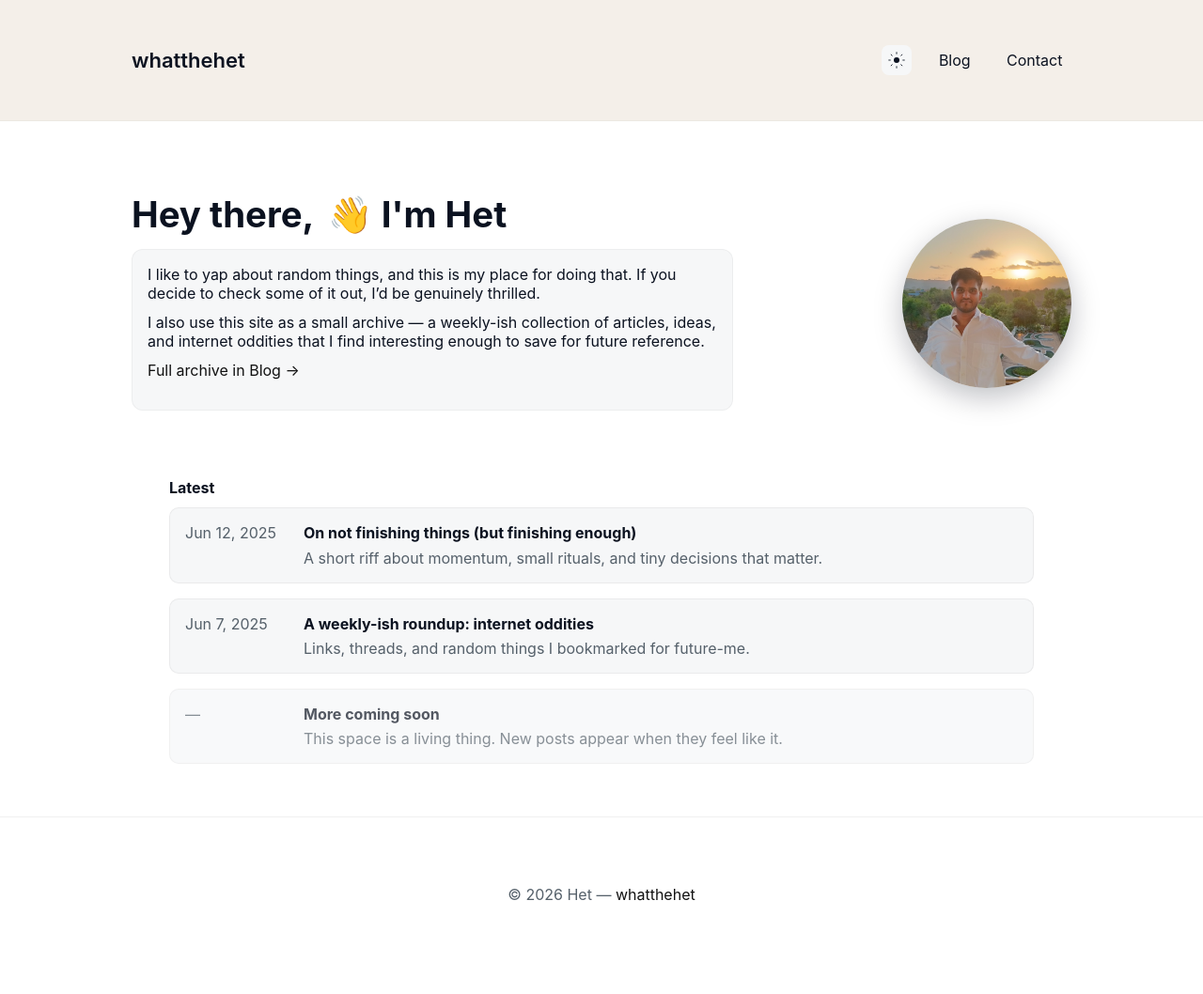
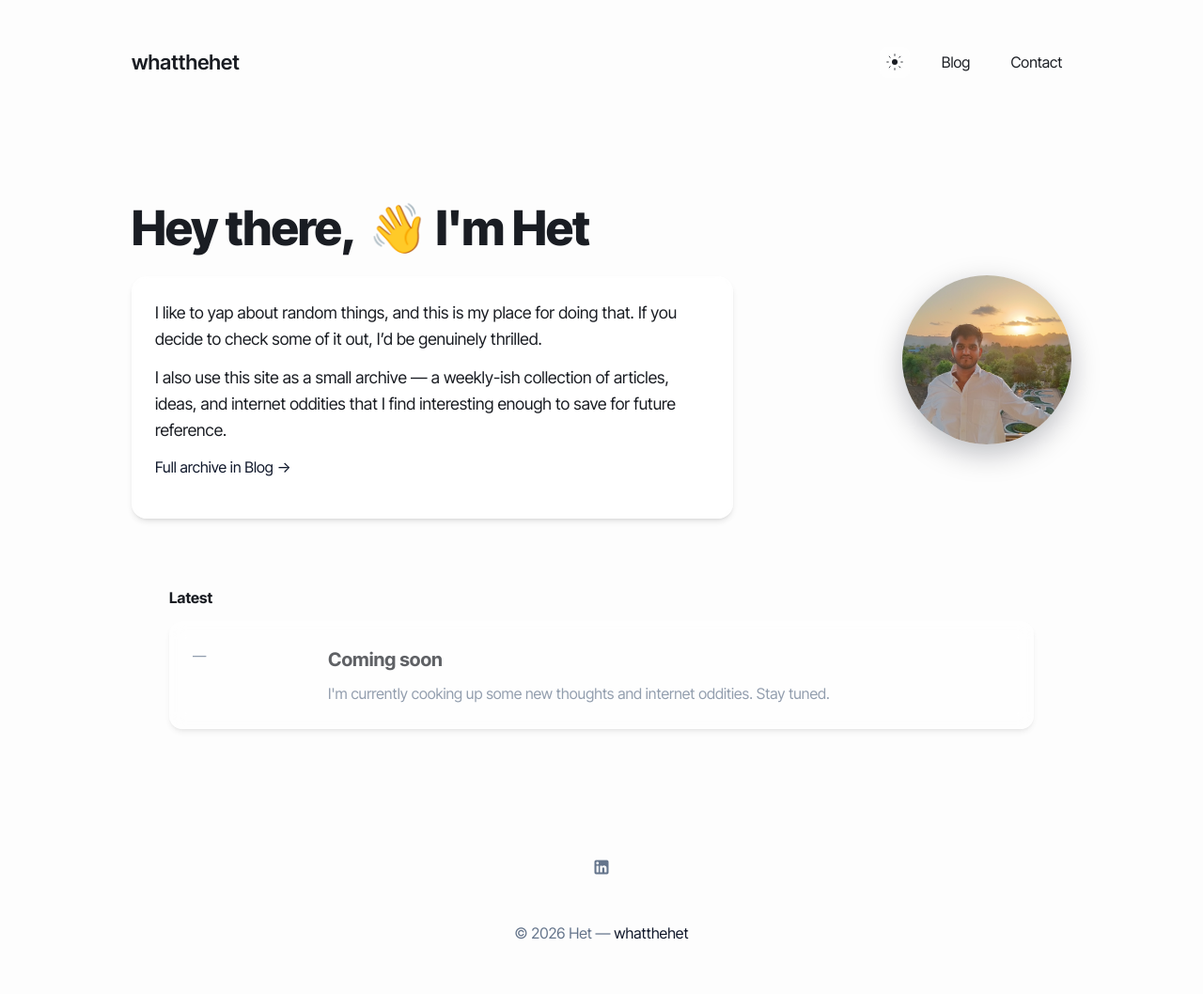
Before and after one commit to Het0923/whatthehet, a plain HTML site: page index.html in a window 1280 px wide. Shown: the whole page at 94% size. Before the commit the page ends 1034 px from the top, so only its background shows below. Drawn offline with Linux system fonts and the light colour scheme.

Commit message:
Enhance design with premium typography, glassmorphism, and LinkedIn integration

```diff
--- a/index.html
+++ b/index.html
@@ -8,6 +8,12 @@
   <meta name="description"
     content="Personal website of Het. Notes, essays, and a weekly roundup of internet oddities." />
   <link rel="stylesheet" href="/style.css" />
+  <link rel="icon" type="image/png" href="/favicon.png" />
+  <link rel="preconnect" href="https://fonts.googleapis.com">
+  <link rel="preconnect" href="https://fonts.gstatic.com" crossorigin>
+  <link
+    href="https://fonts.googleapis.com/css2?family=Inter+Tight:ital,wght@0,100..900;1,100..900&family=Outfit:wght@100..900&display=swap"
+    rel="stylesheet">
 </head>
 
 <body>
@@ -64,25 +70,11 @@
     <section class="posts container">
       <h2 class="section-title">Latest</h2>
       <ol class="post-list">
-        <li class="post">
-          <time class="post-date">Jun 12, 2025</time>
-          <div class="post-body">
-            <a class="post-title" href="#">On not finishing things (but finishing enough)</a>
-            <p class="post-excerpt">A short riff about momentum, small rituals, and tiny decisions that matter.</p>
-          </div>
-        </li>
-        <li class="post">
-          <time class="post-date">Jun 7, 2025</time>
-          <div class="post-body">
-            <a class="post-title" href="#">A weekly-ish roundup: internet oddities</a>
-            <p class="post-excerpt">Links, threads, and random things I bookmarked for future-me.</p>
-          </div>
-        </li>
         <li class="post dim">
           <time class="post-date">—</time>
           <div class="post-body">
-            <span class="post-title">More coming soon</span>
-            <p class="post-excerpt">This space is a living thing. New posts appear when they feel like it.</p>
+            <span class="post-title">Coming soon</span>
+            <p class="post-excerpt">I'm currently cooking up some new thoughts and internet oddities. Stay tuned.</p>
           </div>
         </li>
       </ol>
@@ -91,7 +83,16 @@
   </main>
 
   <footer class="footer">
-    <div class="container">
+    <div class="container footer-content">
+      <div class="social-links">
+        <a href="https://www.linkedin.com/in/het-desai-352110228/" target="_blank" rel="noopener" class="social-icon"
+          aria-label="LinkedIn">
+          <svg xmlns="http://www.w3.org/2000/svg" viewBox="0 0 24 24" fill="currentColor">
+            <path
+              d="M19 3a2 2 0 0 1 2 2v14a2 2 0 0 1-2 2H5a2 2 0 0 1-2-2V5a2 2 0 0 1 2-2h14m-.5 15.5v-5.3a3.26 3.26 0 0 0-3.26-3.26c-.85 0-1.84.52-2.32 1.3v-1.11h-2.79v8.37h2.79v-4.93c0-.77.62-1.4 1.39-1.4a1.4 1.4 0 0 1 1.4 1.4v4.93h2.79M6.88 8.56a1.68 1.68 0 0 0 1.68-1.68c0-.93-.75-1.69-1.68-1.69a1.69 1.69 0 0 0-1.68 1.69c0 .93.76 1.68 1.68 1.68m1.39 9.94v-8.37H5.5v8.37h2.77z" />
+          </svg>
+        </a>
+      </div>
       <p>© <span id="year"></span> Het — <a href="/">whatthehet</a></p>
     </div>
   </footer>
--- a/style.css
+++ b/style.css
@@ -1,87 +1,355 @@
-
-:root{
-  --bg:#ffffff;
-  --text:#0b1220;
-  --muted:#55606a;
-  --accent:#111111;
-  --panel:#f6f7f8;
-  --ribbon:#f4efe9;
-  --maxw:1000px;
-  --controls-gap:1.2rem; /* increased spacing between controls */
-  font-family: Inter, system-ui, -apple-system, "Segoe UI", Roboto, Arial;
+:root {
+  --bg: #fdfdfd;
+  --text: #1a1d23;
+  --muted: #64748b;
+  --accent: #0f172a;
+  --panel: rgba(255, 255, 255, 0.7);
+  --ribbon: rgba(253, 253, 253, 0.8);
+  --maxw: 1000px;
+  --controls-gap: 1.5rem;
+  --shadow: 0 4px 6px -1px rgb(0 0 0 / 0.1), 0 2px 4px -2px rgb(0 0 0 / 0.1);
+  --shadow-lg: 0 10px 15px -3px rgb(0 0 0 / 0.1), 0 4px 6px -4px rgb(0 0 0 / 0.1);
+  font-family: 'Inter Tight', 'Outfit', system-ui, -apple-system, sans-serif;
+  scroll-behavior: smooth;
 }
 
 /* dark */
-[data-theme="dark"]{
-  --bg:#000000;
-  --text:#e6eef6;
-  --muted:#9aa4b2;
-  --panel:rgba(255,255,255,0.03);
-  --ribbon:#0b0b0b;
+[data-theme="dark"] {
+  --bg: #020617;
+  --text: #f8fafc;
+  --muted: #94a3b8;
+  --panel: rgba(30, 41, 59, 0.5);
+  --ribbon: rgba(2, 6, 23, 0.8);
+  --accent: #38bdf8;
+  --shadow: 0 4px 6px -1px rgb(0 0 0 / 0.5);
+  --shadow-lg: 0 10px 15px -3px rgb(0 0 0 / 0.6);
 }
 
-*{box-sizing:border-box}
-body{margin:0;background:var(--bg);color:var(--text);-webkit-font-smoothing:antialiased}
-a{color:var(--accent);text-decoration:none}
-.container{width:clamp(300px,92%,var(--maxw));margin:0 auto;padding:2rem 0}
+* {
+  box-sizing: border-box
+}
+
+body {
+  margin: 0;
+  background: var(--bg);
+  color: var(--text);
+  -webkit-font-smoothing: antialiased;
+  transition: background-color 0.4s cubic-bezier(0.4, 0, 0.2, 1), color 0.4s cubic-bezier(0.4, 0, 0.2, 1);
+  line-height: 1.6;
+}
+
+a {
+  color: var(--accent);
+  text-decoration: none;
+  transition: color 0.2s ease
+}
+
+.container {
+  width: clamp(300px, 92%, var(--maxw));
+  margin: 0 auto;
+  padding: 2rem 0
+}
 
 /* header ribbon */
-.topbar{
-  display:flex;align-items:center;justify-content:space-between;
-  padding:1rem 0;background:var(--ribbon);position:sticky;top:0;z-index:30;
-  border-bottom:1px solid rgba(0,0,0,0.03);
+.topbar {
+  display: flex;
+  align-items: center;
+  justify-content: space-between;
+  padding: 1rem 0;
+  background: var(--ribbon);
+  position: sticky;
+  top: 0;
+  z-index: 30;
+  backdrop-filter: blur(12px);
+  -webkit-backdrop-filter: blur(12px);
+  border-bottom: 1px solid rgba(255, 255, 255, 0.05);
+  transition: background-color 0.4s ease;
 }
-.logo{font-weight:600;font-size:22px;color:var(--text);text-decoration:none}
-.controls{display:flex;gap:var(--controls-gap);align-items:center}
-.icon-btn{background:var(--panel);border-radius:8px;padding:0.45rem;display:inline-flex;align-items:center;justify-content:center;border:0;cursor:pointer}
-.icon{color:var(--text);display:block}
-.icon.moon{display:none}
+
+.logo {
+  font-weight: 600;
+  font-size: 22px;
+  color: var(--text);
+  text-decoration: none
+}
+
+.controls {
+  display: flex;
+  gap: var(--controls-gap);
+  align-items: center
+}
+
+.icon-btn {
+  background: var(--panel);
+  border-radius: 8px;
+  padding: 0.45rem;
+  display: inline-flex;
+  align-items: center;
+  justify-content: center;
+  border: 0;
+  cursor: pointer
+}
+
+.icon {
+  color: var(--text);
+  display: block
+}
+
+.icon.moon {
+  display: none
+}
+
 /* show correct icon per theme */
-[data-theme="dark"] .icon.sun{display:none}
-[data-theme="dark"] .icon.moon{display:block}
+[data-theme="dark"] .icon.sun {
+  display: none
+}
+
+[data-theme="dark"] .icon.moon {
+  display: block
+}
 
 /* make nav links visible and adaptive in both themes */
-.controls .nav-link{color:var(--text); background:transparent; padding:0.35rem 0.6rem; border-radius:8px; text-decoration:none}
-.controls .nav-link:hover{background:var(--panel)}
+.controls .nav-link {
+  color: var(--text);
+  background: transparent;
+  padding: 0.35rem 0.6rem;
+  border-radius: 8px;
+  text-decoration: none
+}
+
+.controls .nav-link:hover {
+  background: var(--panel)
+}
 
 /* hero */
-.hero{display:flex;justify-content:space-between;align-items:center;gap:2rem;padding:3rem 0}
-.hero-left{max-width:640px}
-.hero-title{margin:0;font-size:2.4rem;font-weight:700;line-height:1.02}
-.wave{margin-left:0.4rem}
+.hero {
+  display: flex;
+  justify-content: space-between;
+  align-items: center;
+  gap: 2rem;
+  padding: 3rem 0
+}
+
+.hero-left {
+  max-width: 640px
+}
+
+.hero-title {
+  margin: 0;
+  font-size: 3.2rem;
+  font-weight: 800;
+  line-height: 1.1;
+  letter-spacing: -0.02em
+}
+
+.wave {
+  margin-left: 0.4rem;
+  display: inline-block;
+  animation: wave-animation 2.5s infinite;
+  transform-origin: 70% 70%;
+}
+
+@keyframes wave-animation {
+  0% {
+    transform: rotate(0.0deg)
+  }
+
+  10% {
+    transform: rotate(14.0deg)
+  }
+
+  20% {
+    transform: rotate(-8.0deg)
+  }
+
+  30% {
+    transform: rotate(14.0deg)
+  }
+
+  40% {
+    transform: rotate(-4.0deg)
+  }
+
+  50% {
+    transform: rotate(10.0deg)
+  }
+
+  60% {
+    transform: rotate(0.0deg)
+  }
+
+  100% {
+    transform: rotate(0.0deg)
+  }
+}
+
 /* about card */
-.about-card{background:var(--panel);padding:1rem;border-radius:12px;border:1px solid rgba(0,0,0,0.04);margin-top:1rem}
-.about-inner p{margin:0 0 0.7rem;color:var(--text)}
-.hero-right{display:flex;align-items:center;justify-content:center}
+.about-card {
+  background: var(--panel);
+  padding: 1.5rem;
+  border-radius: 16px;
+  border: 1px solid rgba(255, 255, 255, 0.1);
+  backdrop-filter: blur(8px);
+  -webkit-backdrop-filter: blur(8px);
+  margin-top: 1.5rem;
+  box-shadow: var(--shadow);
+  transition: transform 0.3s ease, box-shadow 0.3s ease;
+}
+
+.about-card:hover {
+  transform: translateY(-2px);
+  box-shadow: var(--shadow-lg);
+}
+
+.about-inner p {
+  margin: 0 0 0.8rem;
+  color: var(--text);
+  font-size: 1.1rem
+}
+
+.hero-right {
+  display: flex;
+  align-items: center;
+  justify-content: center
+}
 
 /* hero image circle with gentle hover/focus animation */
-.hero-circle{
-  width:180px;height:180px;border-radius:50%;object-fit:cover;box-shadow:0 10px 30px rgba(2,6,23,0.25);
-  transition: transform 260ms cubic-bezier(.2,.9,.2,1), box-shadow 260ms ease, filter 260ms ease;
+.hero-circle {
+  width: 180px;
+  height: 180px;
+  border-radius: 50%;
+  object-fit: cover;
+  box-shadow: 0 10px 30px rgba(2, 6, 23, 0.25);
+  transition: transform 260ms cubic-bezier(.2, .9, .2, 1), box-shadow 260ms ease, filter 260ms ease;
   will-change: transform;
   outline: none;
 }
+
 .hero-circle:hover,
-.hero-circle:focus{
+.hero-circle:focus {
   transform: translateY(-6px) scale(1.04);
-  box-shadow: 0 18px 40px rgba(2,6,23,0.35);
+  box-shadow: 0 18px 40px rgba(2, 6, 23, 0.35);
   filter: saturate(1.05) contrast(1.05);
 }
 
 /* posts */
-.posts{padding:1.5rem 0}
-.section-title{margin:0 0 0.7rem;font-size:1rem}
-.post-list{list-style:none;padding:0;margin:0;display:grid;gap:1rem}
-.post{display:grid;grid-template-columns:110px 1fr;gap:1rem;padding:1rem;border-radius:10px;background:var(--panel);border:1px solid rgba(0,0,0,0.05)}
-.post-date{color:var(--muted)}
-.post-title{font-weight:700;color:var(--text)}
-.post-excerpt{margin:0.4rem 0 0;color:var(--muted)}
-.post.dim{opacity:0.7}
+.posts {
+  padding: 1.5rem 0
+}
+
+.section-title {
+  margin: 0 0 0.7rem;
+  font-size: 1rem
+}
+
+.post-list {
+  list-style: none;
+  padding: 0;
+  margin: 0;
+  display: grid;
+  gap: 1rem
+}
+
+.post {
+  display: grid;
+  grid-template-columns: 120px 1fr;
+  gap: 1.5rem;
+  padding: 1.5rem;
+  border-radius: 14px;
+  background: var(--panel);
+  border: 1px solid rgba(255, 255, 255, 0.05);
+  backdrop-filter: blur(8px);
+  -webkit-backdrop-filter: blur(8px);
+  transition: all 0.3s cubic-bezier(0.4, 0, 0.2, 1);
+  box-shadow: var(--shadow);
+}
+
+.post:hover {
+  transform: translateX(8px);
+  background: var(--bg);
+  border-color: var(--accent);
+  box-shadow: var(--shadow-lg);
+}
+
+.post-date {
+  color: var(--muted);
+  font-weight: 500;
+  font-size: 0.9rem
+}
+
+.post-title {
+  font-weight: 700;
+  color: var(--text);
+  font-size: 1.25rem;
+  transition: color 0.2s ease
+}
+
+.post:hover .post-title {
+  color: var(--accent)
+}
+
+.post-excerpt {
+  margin: 0.5rem 0 0;
+  color: var(--muted);
+  font-size: 1rem
+}
+
+.post.dim {
+  opacity: 0.7
+}
 
 /* responsive */
-@media (max-width:900px){
-  .hero{flex-direction:column-reverse;align-items:flex-start}
-  .hero-right{align-self:center;margin-bottom:1rem}
-  .hero-circle{width:160px;height:160px}
+@media (max-width:900px) {
+  .hero {
+    flex-direction: column-reverse;
+    align-items: flex-start
+  }
+
+  .hero-right {
+    align-self: center;
+    margin-bottom: 1rem
+  }
+
+  .hero-circle {
+    width: 160px;
+    height: 160px
+  }
 }
-.footer{border-top:1px solid rgba(0,0,0,0.06);padding:1.5rem 0;color:var(--muted);text-align:center}
+
+.footer {
+  border-top: 1px solid rgba(255, 255, 255, 0.05);
+  padding: 3rem 0;
+  color: var(--muted);
+  text-align: center
+}
+
+.footer-content {
+  display: flex;
+  flex-direction: column;
+  align-items: center;
+  gap: 1.5rem
+}
+
+.social-links {
+  display: flex;
+  gap: 1rem;
+  margin-bottom: 0.5rem
+}
+
+.social-icon {
+  color: var(--muted);
+  transition: color 0.3s ease, transform 0.3s ease;
+  display: flex;
+  align-items: center;
+  justify-content: center;
+}
+
+.social-icon:hover {
+  color: var(--text);
+  transform: translateY(-3px);
+}
+
+.social-icon svg {
+  width: 20px;
+  height: 20px
+}
```
Also changed, not shown: blog/index.html (+16 -1 lines), contact.html (+39 -4 lines), favicon.png (added).
